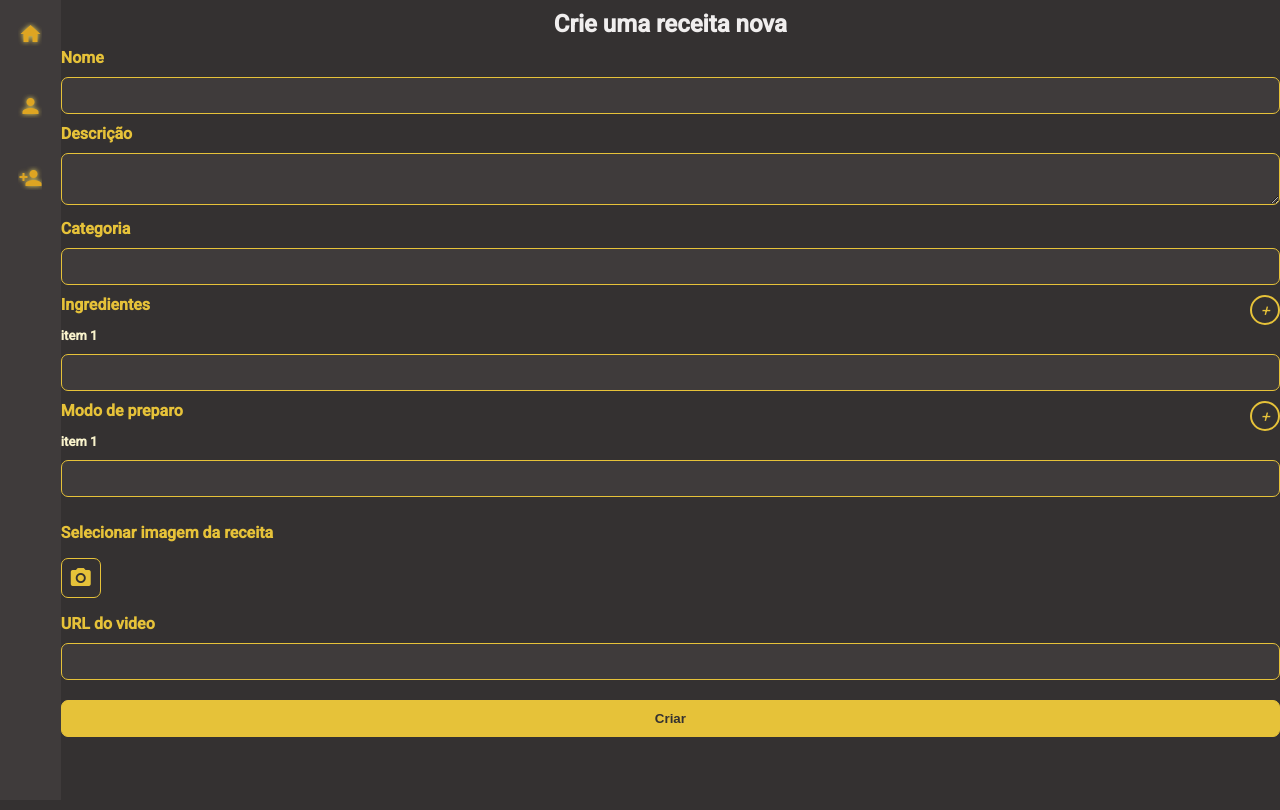
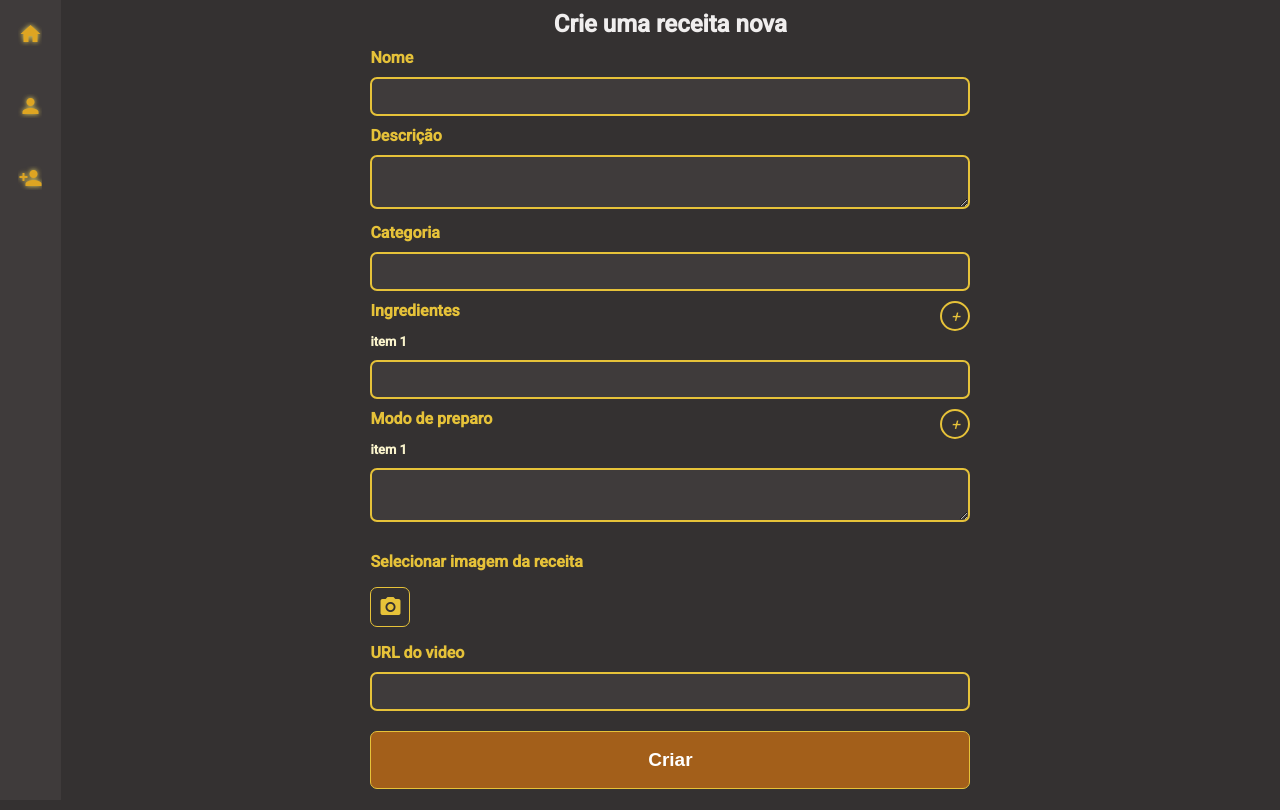
Before and after one commit to LucasMTH0/CookMaster, an Angular app: page /recipe/create in a window 1280 px wide. Built offline with nearby package versions, Linux system fonts and the light colour scheme.

Commit message:
feat: adicionando o icone de favoritos e o botão de busca de receitas

```diff
--- a/src/app/components/card/card.component.scss
+++ b/src/app/components/card/card.component.scss
@@ -35,4 +35,8 @@
     .card-container h1 {
         font-size: .75rem;
     }
+    img{
+        height: auto;
+        object-fit: cover;
+    }
 }
--- a/src/app/components/header/header.component.html
+++ b/src/app/components/header/header.component.html
@@ -16,6 +16,16 @@
                         aria-hidden="false"
                         aria-label="Entrar"
                         fontIcon="note_add"
+                    ></mat-icon>
+                </a>
+            </li>
+
+            <li>
+                <a routerLink="/recipe/create">
+                    <mat-icon
+                        aria-hidden="false"
+                        aria-label="Entrar"
+                        fontIcon="favorite"
                     ></mat-icon>
                 </a>
             </li>
--- /dev/null
+++ b/src/app/pages/favorite/list-favorite/list-favorite.component.html
@@ -0,0 +1 @@
+<p>list-favorite works!</p>
--- a/src/app/pages/home/home.component.html
+++ b/src/app/pages/home/home.component.html
@@ -1,5 +1,28 @@
 <div class="container">
+    @if(user){
+        <div class="header-user">
+            <h1 class="welcome-title">Olá
+                <span class="name-user">{{ user.name }}</span>
+            </h1>
+            <mat-icon
+                (click)="handleToggleSearchInput()"
+                aria-hidden="false"
+                aria-label="Entrar"
+                fontIcon="search"
+            ></mat-icon>
+        </div>
+        @if(isSearchInputOpen){
+            <div>
+                <input
+                    (keyup.enter)="handleSearchRecipe($event)"
+                    class="search-input"
+                    placeholder="Buscar por..."
+                />
+            </div>
+        }
+    }
+
     @for(recipe of (recipes$ | async) ?? []; track recipe.id){
-        <app-card [recipe]="recipe"></app-card>
+        <app-card key="recipe.id" [recipe]="recipe"></app-card>
     }
 </div>
--- a/src/app/pages/home/home.component.scss
+++ b/src/app/pages/home/home.component.scss
@@ -9,3 +9,28 @@
     }
 
 }
+
+.header-user{
+    width: 100%;
+    display: flex;
+    justify-content: space-between;
+}
+
+.search-input {
+    width: 100%;
+    background: transparent;
+    border: 1px solid var(--yellow-400);
+    outline: none;
+    color: var(--yellow-400);
+    padding: 10px;
+    border-radius: .4375rem;
+}
+
+.welcome-title{
+    font-size: 1.0625rem
+}
+
+.name-user{
+    color: var(--yellow-400);
+    font-weight: bold;
+}
--- a/src/app/pages/home/home.component.ts
+++ b/src/app/pages/home/home.component.ts
@@ -2,14 +2,29 @@ import { Component, inject } from '@angular/core';
 import { RecipeService } from '../../services/recipe/recipe.service';
 import { CardComponent } from '../../components/card/card.component';
 import { AsyncPipe } from '@angular/common';
+import { UserSignal } from '../../signals/user/user';
+import { MatIconModule } from '@angular/material/icon';
 
 @Component({
   selector: 'app-home',
-  imports: [CardComponent, AsyncPipe],
+  imports: [CardComponent, AsyncPipe, MatIconModule],
   templateUrl: './home.component.html',
   styleUrl: './home.component.scss'
 })
 export class HomeComponent {
   protected recipeService = inject(RecipeService)
+  protected userSignal = inject(UserSignal)
+  protected user = this.userSignal.get()
+  isSearchInputOpen: boolean = false
   recipes$ = this.recipeService.list()
+
+  handleToggleSearchInput(){
+    this.isSearchInputOpen = !this.isSearchInputOpen
+  }
+
+  handleSearchRecipe(event: any){
+    console.log("pesquisou por ", event.target?.value)
+  }
+
+
 }
--- a/src/app/pages/recipe/create-recipe/create-recipe.component.html
+++ b/src/app/pages/recipe/create-recipe/create-recipe.component.html
@@ -1,4 +1,4 @@
-<section>
+<section class="container">
     <h1 class="create-recipe-title">Crie uma receita nova</h1>
     <form
         (ngSubmit)="handleRegisterRecipe()"
@@ -59,11 +59,11 @@
             ){
                 <div >
                     <label class="array-ingredient" for="prep-{{i}}">item {{i+1}}</label>
-                    <input
+                    <textarea
                         id="prep-{{i}}"
                         [formControlName]="i"
                         class="form-control"
-                    />
+                    ></textarea>
                 </div>
             }
         </div>
@@ -107,6 +107,7 @@
         />
 
         <button
+            [disabled]="recipeForm.invalid"
             type="submit"
             class="form-submit"
         > Criar </button>
--- a/src/app/pages/recipe/create-recipe/create-recipe.component.scss
+++ b/src/app/pages/recipe/create-recipe/create-recipe.component.scss
@@ -1,3 +1,9 @@
+.container {
+    max-width: 600px;
+    width: 100%;
+    margin: 0 auto;
+}
+
 .create-recipe-title{
     text-align: center;
     margin: 10px;
--- a/src/styles.scss
+++ b/src/styles.scss
@@ -81,11 +81,12 @@ body {
 .form-control{
   width: 100%;
   padding: 10px;
-  border: 1px solid var(--yellow-400);
+  border: 2px solid var(--yellow-400);
   color: var(--yellow-400);
   background: var(--gray-900);
   border-radius: 7px;
   margin-block: 10px;
+  outline: none;
 }
 
 .form-title {
@@ -109,8 +110,15 @@ label {
   font-weight: bold;
   border: 1px solid var(--yellow-400);
   border-radius: 7px;
-  padding: 10px;
+  padding: 17px 10px;
   margin-block: 10px;
+  font-size: 1.1875rem;
+  &:disabled{
+    border: 1px solid (--yellow-700) !important;
+    background: var(--yellow-700);
+    cursor: not-allowed;
+    color: white;
+  }
 }
 
 @media (max-width: 800px) {
```
Also changed, not shown: src/app/pages/favorite/list-favorite/list-favorite.component.ts (added, +11 -0 lines), src/app/pages/favorite/list-favorite/list-favorite.component.scss (added), 1 other file (tests, documents, lock files or other folders).
